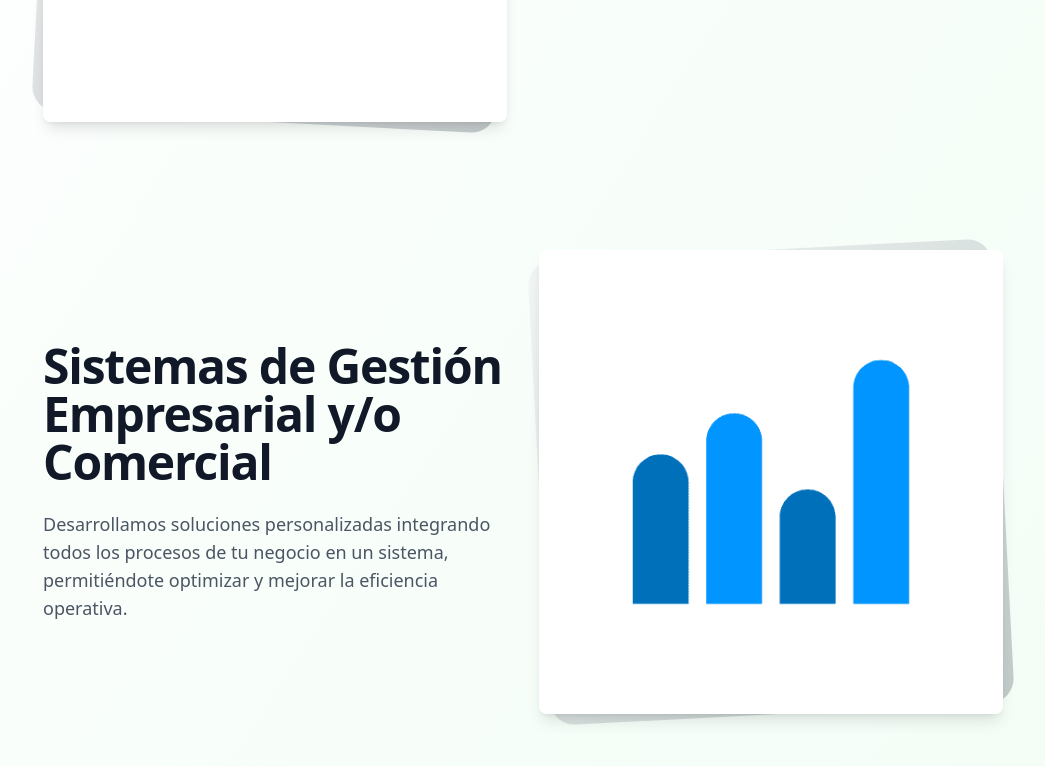
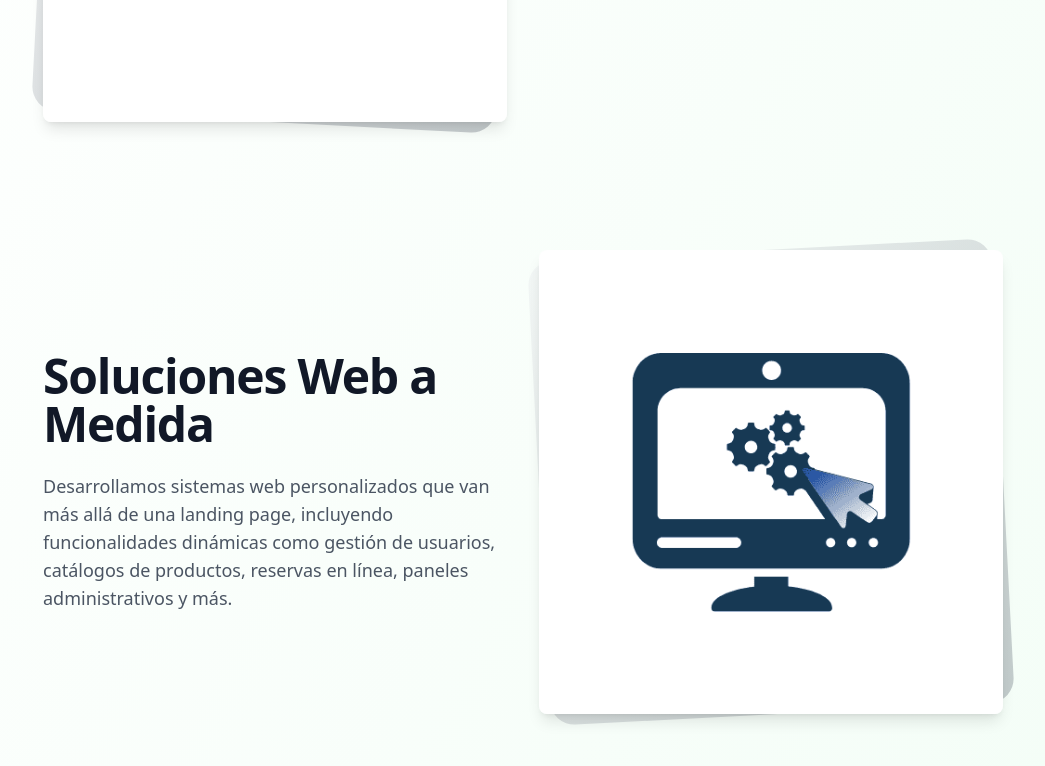
Before and after one commit to nabudev/cefiro-technologies, a Next.js app in the folder myapp/: page / in a window 1280 px wide. Shown: the part 2018-2784 px from the top of the page, without its empty margins (117-1162 px from the left). Built offline with nearby package versions, Linux system fonts and the light colour scheme.

Commit message:
adicion de web a medida en seccion servicios

```diff
--- a/myapp/src/components/AboutSection.jsx
+++ b/myapp/src/components/AboutSection.jsx
@@ -10,12 +10,18 @@ const servicesData = [
   },
   {
     id: 2,
+    title: "Soluciones Web a Medida",
+    description: "Desarrollamos sistemas web personalizados que van más allá de una landing page, incluyendo funcionalidades dinámicas como gestión de usuarios, catálogos de productos, reservas en línea, paneles administrativos y más.",
+    image: "/img/swm.webp"
+  },
+  {
+    id: 3,
     title: "Sistemas de Gestión Empresarial y/o Comercial",
     description: "Desarrollamos soluciones personalizadas integrando todos los procesos de tu negocio en un sistema, permitiéndote optimizar y mejorar la eficiencia operativa.",
     image: "/img/sge.webp"
   },
   {
-    id: 3,
+    id: 4,
     title: "Soporte y Mantenimiento",
     description: "Ofrecemos servicios de soporte técnico y mantenimiento continuo para garantizar que tus sistemas funcionen sin problemas. Disponibilidad completa para resolver cualquier incidencia y mantener su infraestructura tecnológica actualizada y segura.",
     image: "/img/soporte.webp"
```
Also changed, not shown: myapp/public/img/swm.webp (added).
